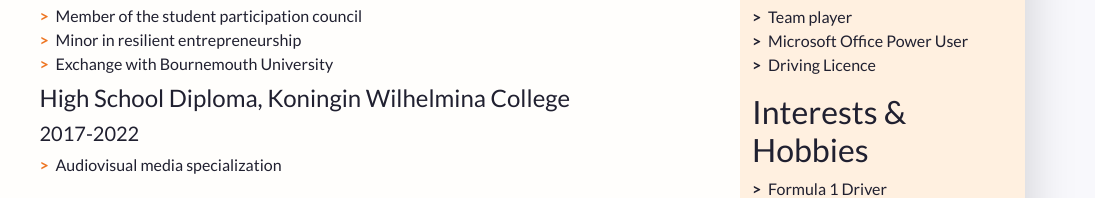
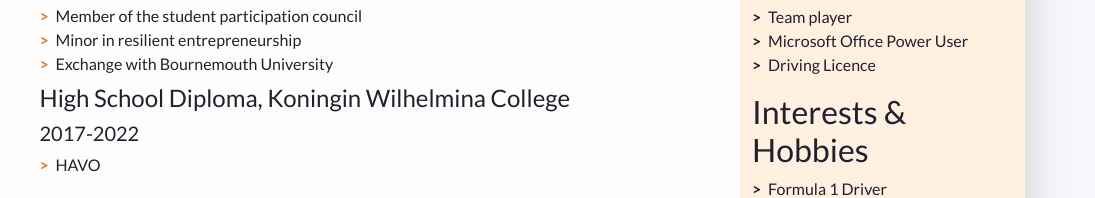
Before and after one commit to Maritdv/My-CV, a plain HTML site: page index.html in a window 1280 px wide. Shown: the part 599-797 px from the top of the page, 185-1280 px from the left. Drawn offline with nearby package versions, Linux system fonts and the light colour scheme.

Commit message:
Audiovisual media specialization into HAVO

```diff
--- a/index.html
+++ b/index.html
@@ -143,7 +143,7 @@
                   <h4>High School Diploma, Koningin Wilhelmina College</h4>
                   <h5>2017-2022</h5>
                   <ul class="biography-details list-unstyled">
-                    <li>Audiovisual media specialization</li>
+                    <li>HAVO</li>
                   </ul>
                 </div>
               </li>
```
